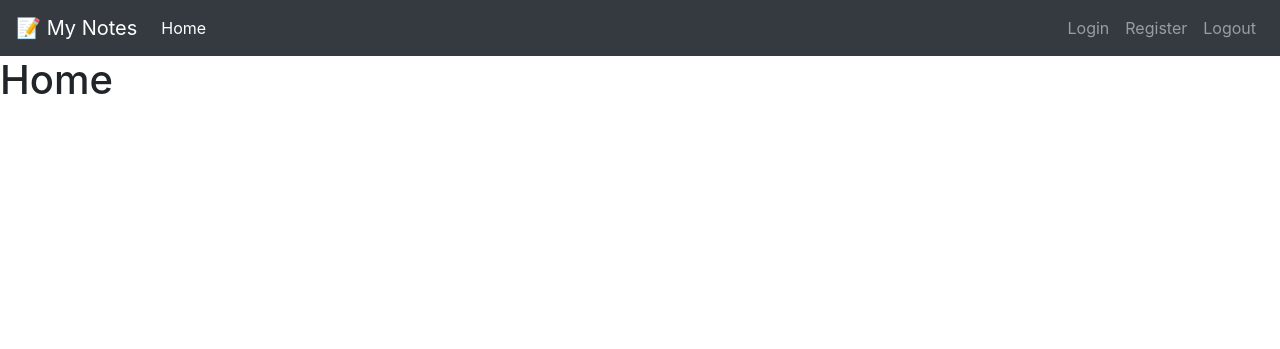
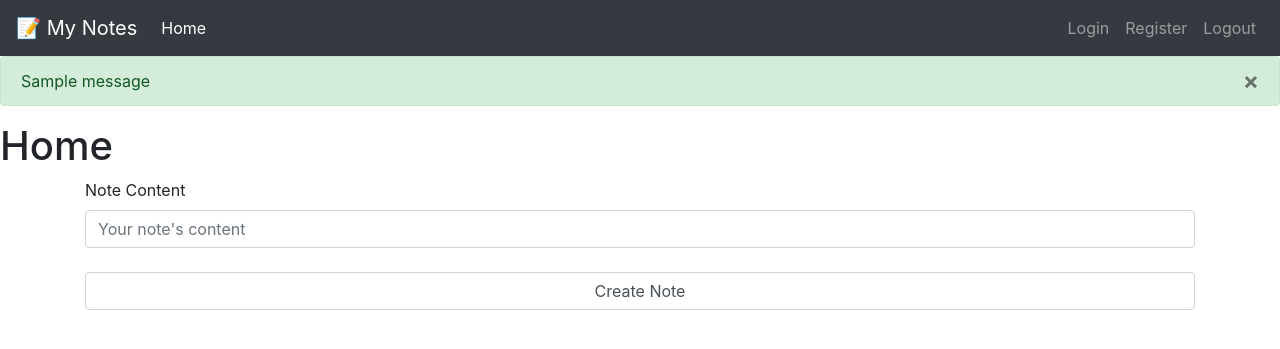
Before and after one commit to aleberrot/myNotes, a Flask app: page / in a window 1280 px wide. Shown: the top 349 px of the page. Run offline with Flask 3, Linux system fonts and the light colour scheme; tables that the repository leaves empty hold one stand-in row (values such as "Sample post"); one stand-in notice (Sample message) is shown; some libraries are stand-ins or nearby versions.

Commit message:
Added forms for creating notes and implemented error flashing for loginform

```diff
--- a/website/forms.py
+++ b/website/forms.py
@@ -24,3 +24,10 @@ class RegisterForm(FlaskForm):
     password: str = StringField('Password', validators=[DataRequired(), Length(min=8)])
     password2: str = StringField('Confirm Password', validators=[DataRequired(), EqualTo('password')])
     submit = SubmitField('Create Account')
+
+class NoteForm(FlaskForm):
+    '''
+    Lets the user creates notes
+    '''
+    note_content: str = StringField('Note Content', validators=[DataRequired(), Length(min=1)])
+    submit = SubmitField('Create Note')
--- a/website/templates/base.html
+++ b/website/templates/base.html
@@ -33,6 +33,20 @@
           </ul>
         </div>
       </nav>
+
+      {% with messages = get_flashed_messages(with_categories=true) %}
+        {% if messages %}
+            {% for category,  message in messages %}
+            <div class="alert alert-{{ category }}">
+                <button type="button" class="m1-2 mb-1 close" data-dismiss="alert" aria-label="Close">
+                    <span aria-hidden="true">&times;</span>
+                </button>
+                {{ message }}
+            </div>
+            {% endfor %}
+        {% endif %}
+      {% endwith %}
+
     </header>
     <main>
         {% block content %}
@@ -42,5 +56,9 @@
     <footer>
 
     </footer>
+    <script src='https://kit.fontawesome.com/a076d05399.js'></script>
+    <script src="https://code.jquery.com/jquery-3.5.1.slim.min.js" integrity="sha384-DfXdz2htPH0lsSSs5nCTpuj/zy4C+OGpamoFVy38MVBnE+IbbVYUew+OrCXaRkfj" crossorigin="anonymous"></script>
+    <script src="https://cdn.jsdelivr.net/npm/popper.js@1.16.1/dist/umd/popper.min.js" integrity="sha384-9/reFTGAW83EW2RDu2S0VKaIzap3H66lZH81PoYlFhbGU+6BZp6G7niu735Sk7lN" crossorigin="anonymous"></script>
+    <script src="https://stackpath.bootstrapcdn.com/bootstrap/4.5.2/js/bootstrap.min.js" integrity="sha384-B4gt1jrGC7Jh4AgTPSdUtOBvfO8shuf57BaghqFfPlYxofvL8/KUEfYiJOMMV+rV" crossorigin="anonymous"></script>
 </body>
 </html>
--- a/website/templates/home.html
+++ b/website/templates/home.html
@@ -5,4 +5,17 @@ Home
 
 {% block content %}
     <h1>Home</h1>
+    <article>
+        <div>
+
+        </div>
+    </article>
+    <div class="container">
+        <form action="" method="post" novalidate>
+            {{ form.note_content.label }}
+            {{ form.note_content(class="form-control", placeholder="Your note's content") }}<br>
+
+            {{ form.submit(class="form-control") }}
+        </form>
+    </div>
 {% endblock %}
--- a/website/views.py
+++ b/website/views.py
@@ -2,11 +2,14 @@
 Creating blueprints for the navigable routes
 '''
 from flask import Blueprint, render_template, url_for, redirect
+from .forms import NoteForm
 
 views: Blueprint = Blueprint('views', __name__)
 
-@views.route('/')
+@views.route('/', methods=['GET', 'POST'])
 def index():
     '''
+    A home page where the user can see their notes and create new ones
     '''
-    return render_template('home.html')
+    form: NoteForm = NoteForm()
+    return render_template('home.html', form=form)
```
Also changed, not shown: website/auth.py (+6 -1 lines).
